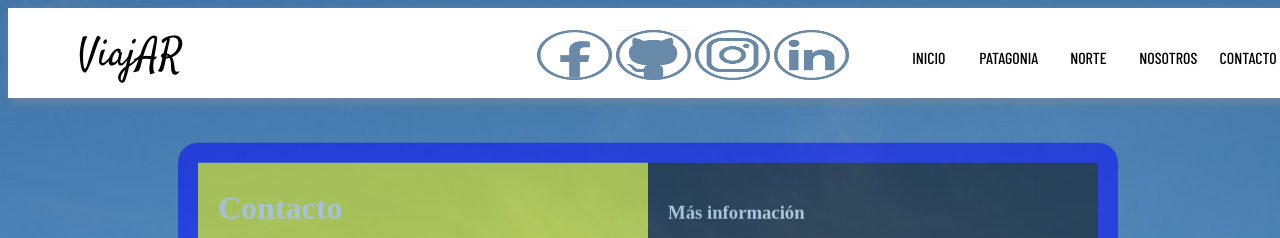
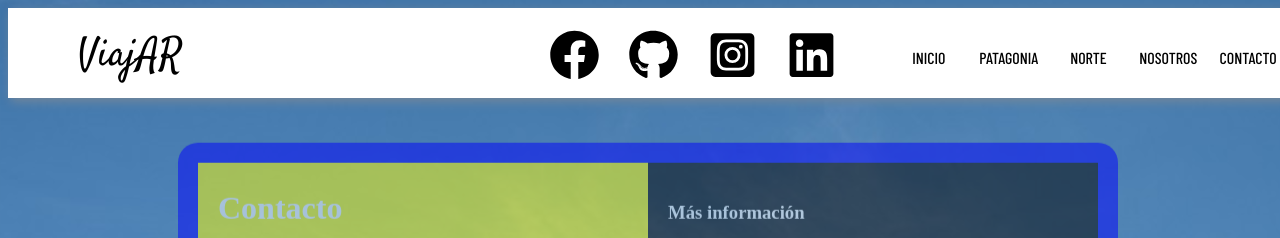
Before and after one commit to ElizabethNL/ViajAR2, a plain HTML site: page contacto.html in a window 1280 px wide. Shown: the top 238 px of the page. Drawn offline with nearby package versions, Linux system fonts and the light colour scheme; a web font is replaced by a local one.

Commit message:
fontawsome

```diff
--- a/contacto.html
+++ b/contacto.html
@@ -24,10 +24,10 @@
     <section id="nav-bar" class="nav-bar">
         <div class="logo">ViajAR</div>
         <ul class="logos">
-            <a href="https://www.facebook.com/"> <img src="./img/Logos/facebooka.png" alt="Facebook" width="75" height="50"></a>
-            <a href="https://github.com/"> <img src="./img/Logos/githuba.png" alt="GitHub" width="75" height="50"></a>
-            <a href="https://www.instagram.com/"> <img src="./img/Logos/instagrama.png" alt="Instagram" width="75" height="50"></a>
-            <a href="https://www.linkedin.com/"> <img src="./img/Logos/linkedina.png" alt="Linkedin" width="75" height="50"></a>
+            <a href="https://www.facebook.com/"> <img src="./img/Logos/facebook.svg" alt="Facebook" width="75" height="50"></a>
+            <a href="https://github.com/"> <img src="./img/Logos/github.svg" alt="GitHub" width="75" height="50"></a>
+            <a href="https://www.instagram.com/"> <img src="./img/Logos/square-instagram.svg" alt="Instagram" width="75" height="50"></a>
+            <a href="https://www.linkedin.com/"> <img src="./img/Logos/linkedin.svg" alt="Linkedin" width="75" height="50"></a>
         </ul>
         <ul class="menu">
             <li><a href="index.html">Inicio</a></li>
```
Also changed, not shown: img/Logos/facebook.svg (added), img/Logos/github.svg (added), img/Logos/linkedin.svg (added), img/Logos/square-instagram.svg (added).
